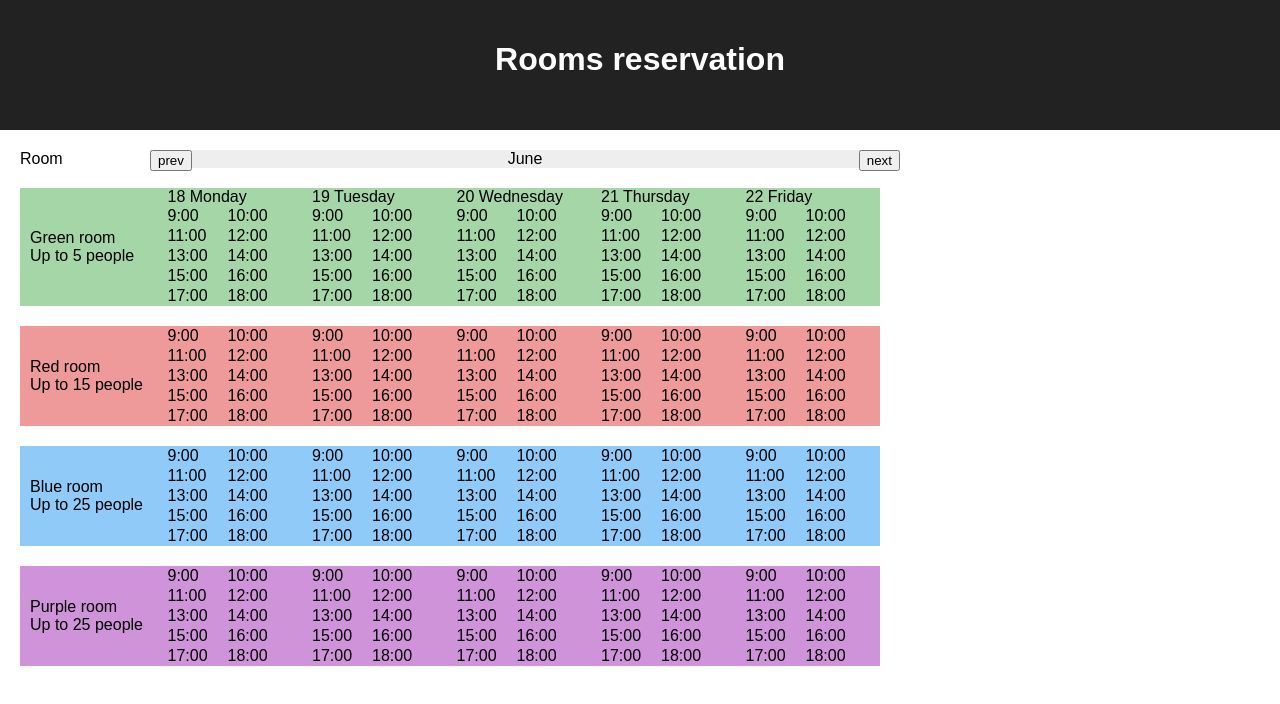
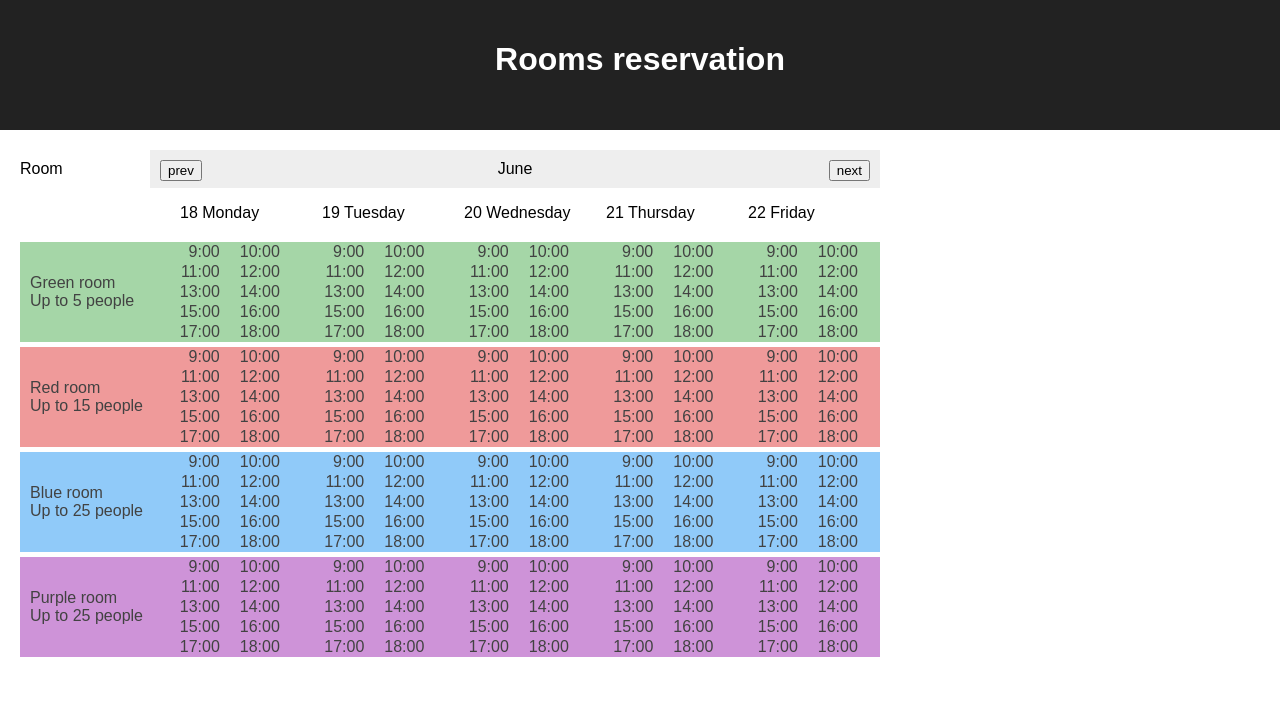
Before and after one commit to muzzone/room-reservation, a React (Create React App) app: page / in a window 1280 px wide. Shown: the top 704 px of the page. Built offline with nearby package versions, Linux system fonts and the light colour scheme.

Commit message:
add styles

```diff
--- a/src/App.css
+++ b/src/App.css
@@ -23,8 +23,12 @@ header {
   display: flex;
 }
 
-.rooms li{
+.rooms li, .navContainer li{
   list-style: none;
+}
+
+.rooms {
+  color: #424242;
 }
 
 .days {
@@ -36,6 +40,8 @@ header {
   flex-wrap: wrap;
   max-width: 170px;
   padding: 0;
+  text-align: end;
+  justify-content: center;
 }
 
 .time{
@@ -45,7 +51,7 @@ header {
 }
 
 .room {
-  margin: 20px;
+  margin: 5px 20px;
 }
 
 .rooms, .navContainer{
@@ -61,7 +67,7 @@ header {
   width: 100%;
 }
 
-.redRoom .dayHeader, .blueRoom .dayHeader, .purpleRoom .dayHeader{
+.redRoom .dayHeader, .blueRoom .dayHeader, .purpleRoom .dayHeader, .greenRoom .dayHeader{
   display: none;
 }
 
@@ -86,20 +92,21 @@ header {
 }
 
 .controlBtns {
-  width: 750px;
+  width: 710px;
   text-align: center;
   position: relative;
   background: #eeeeee;
+  padding: 10px;
 }
 .controlBtns button {
   position: absolute;
 }
 
 .controlBtns button:first-child {
-  left: 0;
+  left: 10px;
 }
 .controlBtns button:last-child {
-  right: 0;
+  right: 10px;
 }
 
 .greenRoom {
@@ -117,3 +124,10 @@ header {
 .purpleRoom {
   background: #ce93d8;
 }
+
+.dates {
+  padding-left: 170px;
+  display: flex;
+  justify-content: space-between;
+  width: 710px;
+}
--- a/src/components/navigation.js
+++ b/src/components/navigation.js
@@ -16,6 +16,13 @@ class Navigation extends Component {
           {this.props.children}
           {this.getMonthName(this.props.date.getMonth())}
         </div>
+        <ul className="dates">
+          <li className="dayHeader">{this.props.date.getDate()} Monday</li>
+          <li className="dayHeader">{this.props.date.addDays(1).getDate()} Tuesday</li>
+          <li className="dayHeader">{this.props.date.addDays(2).getDate()} Wednesday</li>
+          <li className="dayHeader">{this.props.date.addDays(3).getDate()} Thursday</li>
+          <li className="dayHeader">{this.props.date.addDays(4).getDate()} Friday</li>
+        </ul>
       </div>
     )
   }
```
Also changed, not shown: src/components/time.js (+0 -12 lines).
